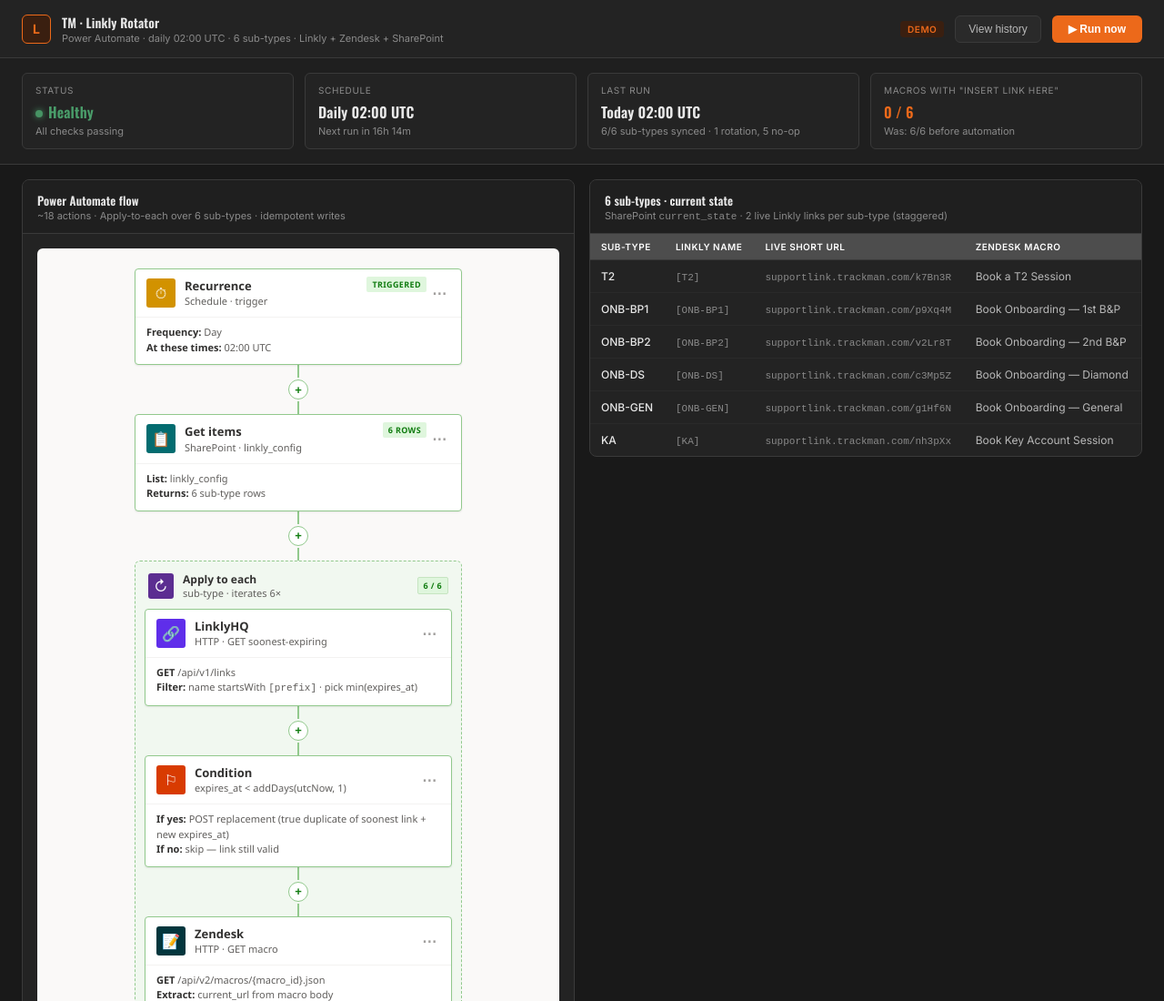
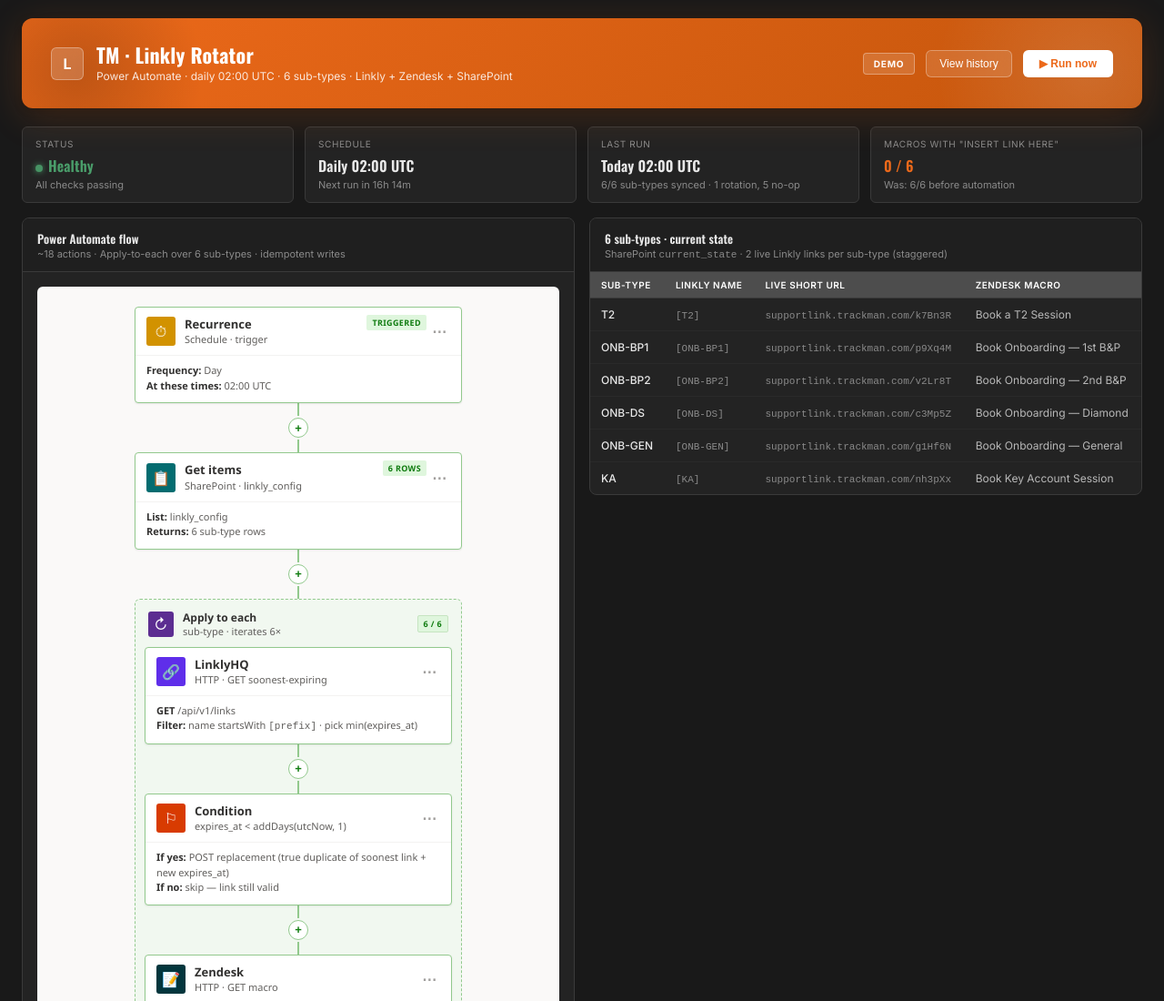
Before and after one commit to Jaco1103/linkly-automation-demo, a plain HTML site: page index.html in a window 1280 px wide. Shown: the top 1100 px of the page at 91% size. Drawn offline with nearby package versions, Linux system fonts and the light colour scheme.

Commit message:
Hero card + premium pills: ADO consolidates Investigating/Active; Linkly + T2 Brain get matching orange hero treatments

```diff
--- a/index.html
+++ b/index.html
@@ -45,42 +45,72 @@
   .status-card-value.success { color: var(--success); }
   .app { display: flex; flex-direction: column; min-height: 100vh; }
 
-  /* Top header */
+  /* Hero card */
   .topbar {
-    padding: 14px 24px;
-    background: var(--panel);
-    border-bottom: 1px solid var(--border);
+    margin: 20px 24px 0;
+    padding: 28px 32px;
+    background: linear-gradient(135deg, #EC691A 0%, #c5560c 100%);
+    border: none;
+    border-radius: 12px;
     display: flex;
     align-items: center;
     justify-content: space-between;
+    gap: 24px;
+    position: relative;
+    overflow: hidden;
+    box-shadow: 0 8px 40px rgba(236, 105, 26, 0.2), 0 2px 8px rgba(0,0,0,0.25);
   }
-  .topbar-left { display: flex; align-items: center; gap: 12px; }
+  .topbar::before {
+    content: '';
+    position: absolute;
+    right: -120px;
+    top: -120px;
+    width: 360px;
+    height: 360px;
+    background: radial-gradient(circle, rgba(255,255,255,0.12) 0%, transparent 65%);
+    pointer-events: none;
+  }
+  .topbar::after {
+    content: '';
+    position: absolute;
+    left: -80px;
+    bottom: -100px;
+    width: 280px;
+    height: 280px;
+    background: radial-gradient(circle, rgba(0,0,0,0.18) 0%, transparent 70%);
+    pointer-events: none;
+  }
+  .topbar > * { position: relative; z-index: 1; }
+  .topbar-left { display: flex; align-items: center; gap: 14px; }
   .logo {
-    width: 32px; height: 32px;
-    background: var(--accent-dim);
-    border: 1px solid var(--accent);
+    width: 36px; height: 36px;
+    background: rgba(255,255,255,0.18);
+    border: 1px solid rgba(255,255,255,0.32);
     border-radius: 6px;
     display: flex; align-items: center; justify-content: center;
-    color: var(--accent); font-weight: 700; font-size: 14px;
+    color: white; font-weight: 700; font-size: 16px;
+    backdrop-filter: blur(8px);
   }
-  .title-block .title { font-size: 14px; font-weight: 600; }
-  .title-block .sub { font-size: 11px; color: var(--text-dim); }
+  .title-block .title { font-size: 22px; color: white; line-height: 1.1; }
+  .title-block .sub { font-size: 12px; color: rgba(255,255,255,0.85); margin-top: 4px; }
   .demo-badge {
-    background: var(--accent-dim);
-    color: var(--accent);
-    padding: 3px 8px;
+    background: rgba(255,255,255,0.14);
+    color: white;
+    border: 1px solid rgba(255,255,255,0.32);
+    padding: 5px 11px;
     border-radius: 4px;
     font-size: 10px;
-    font-weight: 600;
+    font-weight: 700;
     text-transform: uppercase;
-    letter-spacing: 0.05em;
+    letter-spacing: 0.08em;
+    backdrop-filter: blur(8px);
   }
 
   /* Status row */
   .status-row {
-    padding: 16px 24px;
-    background: var(--panel-3);
-    border-bottom: 1px solid var(--border);
+    padding: 20px 24px 0;
+    background: transparent;
+    border-bottom: none;
     display: grid;
     grid-template-columns: repeat(4, 1fr);
     gap: 12px;
@@ -394,15 +424,22 @@
   .run-btn:disabled { opacity: 0.5; cursor: not-allowed; }
 
   .secondary-btn {
-    background: var(--panel-2);
-    color: var(--text-mid);
-    border: 1px solid var(--border);
+    background: rgba(255,255,255,0.12);
+    color: white;
+    border: 1px solid rgba(255,255,255,0.3);
     padding: 7px 14px;
     border-radius: 6px;
     cursor: pointer;
     font-size: 12px;
+    font-weight: 500;
+    backdrop-filter: blur(8px);
   }
-  .secondary-btn:hover { color: var(--text); border-color: var(--accent); }
+  .secondary-btn:hover { background: rgba(255,255,255,0.22); }
+  .run-btn-hero {
+    background: white !important;
+    color: var(--accent) !important;
+  }
+  .run-btn-hero:hover { background: #fafafa !important; color: #c5560c !important; }
 
   /* Activity log */
   .log-row {
@@ -472,7 +509,7 @@
     <div style="display: flex; align-items: center; gap: 12px;">
       <span class="demo-badge">Demo</span>
       <button class="secondary-btn" id="historyBtn">View history</button>
-      <button class="run-btn" id="runBtn">▶ Run now</button>
+      <button class="run-btn run-btn-hero" id="runBtn">▶ Run now</button>
     </div>
   </header>
 
```
